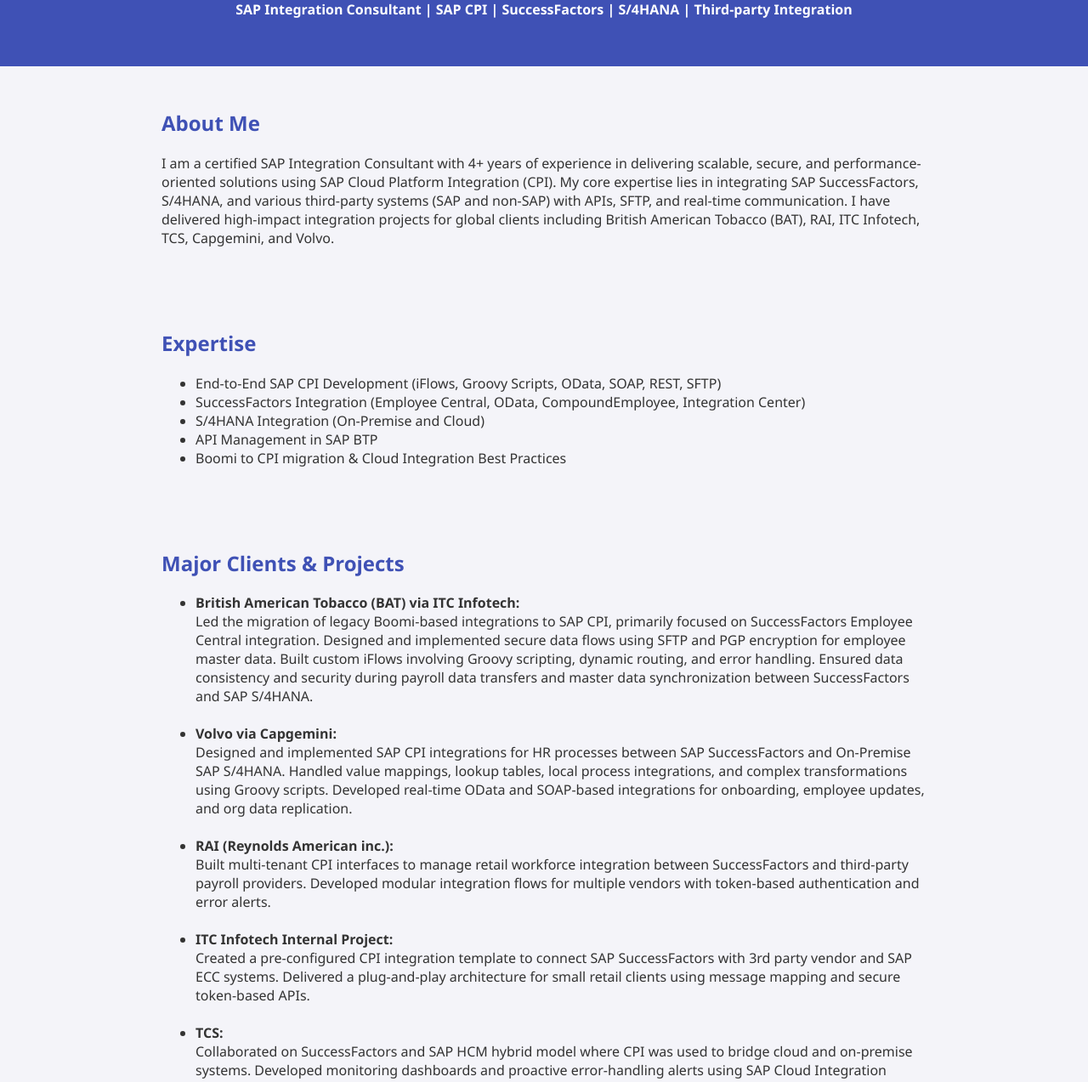
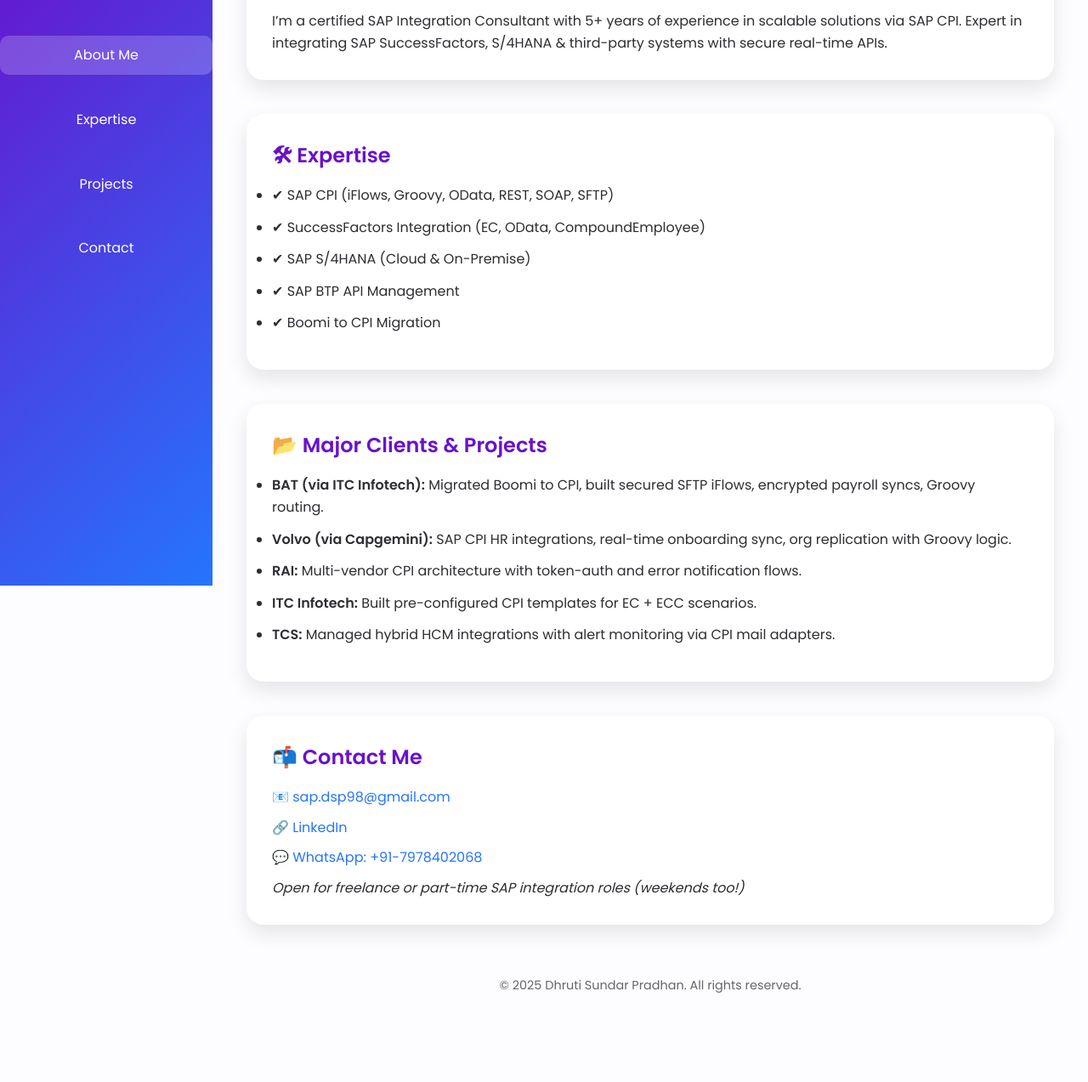
Before and after one commit to dhruti1703/dhruti.github.io, a plain HTML site: page index.html in a window 1280 px wide. Shown: the part 111-1384 px from the top of the page at 85% size. After the commit the page ends 1342 px from the top, so only its background shows below. Drawn offline with Linux system fonts and the light colour scheme.

Commit message:
Update index.html

```diff
--- a/index.html
+++ b/index.html
@@ -4,39 +4,82 @@
   <meta charset="UTF-8">
   <meta name="viewport" content="width=device-width, initial-scale=1.0">
   <title>Dhruti Sundar Pradhan | SAP Integration Consultant</title>
+  <link href="https://fonts.googleapis.com/css2?family=Poppins:wght@300;400;600&display=swap" rel="stylesheet">
   <style>
-        body {
-            font-family: 'Segoe UI', Tahoma, Geneva, Verdana, sans-serif;
-            background-color: #f4f4f9;
-            color: #333;
+    :root {
+      --primary: #6a11cb;
+      --secondary: #2575fc;
+      --bg: #fdfcff;
+      --text-dark: #2d2e32;
+      --card-bg: #ffffff;
+      --card-shadow: rgba(0, 0, 0, 0.1);
+    }
+
+    * {
+      box-sizing: border-box;
       margin: 0;
       padding: 0;
     }
 
-        html {
-            scroll-behavior: smooth;
+    body {
+      font-family: 'Poppins', sans-serif;
+      background: var(--bg);
+      color: var(--text-dark);
+      line-height: 1.6;
+      display: flex;
     }
 
-        header {
-            background-color: #3f51b5;
+    nav {
+      width: 250px;
+      background: linear-gradient(135deg, var(--primary), var(--secondary));
       color: white;
-            padding: 40px 20px;
+      padding-top: 60px;
+      height: 100vh;
+      position: fixed;
+      left: 0;
+      top: 0;
+      display: flex;
+      flex-direction: column;
+      align-items: center;
+    }
+
+    nav h1 {
+      font-size: 1.5em;
+      margin-bottom: 40px;
       text-align: center;
     }
 
-        header h1 {
-            font-size: 2.5em;
-            margin: 0;
-            animation: zoomIn 1s ease-out;
+    nav a {
+      color: white;
+      text-decoration: none;
+      margin: 15px 0;
+      padding: 10px 20px;
+      transition: 0.3s;
+      width: 100%;
+      text-align: center;
+    }
+
+    nav a:hover,
+    nav a.active {
+      background-color: rgba(255, 255, 255, 0.2);
+      border-radius: 10px;
+    }
+
+    main {
+      margin-left: 250px;
+      padding: 40px;
+      width: calc(100% - 250px);
     }
 
     section {
-            padding: 30px 20px;
-            max-width: 900px;
-            margin: auto;
+      margin-bottom: 40px;
+      padding: 30px;
+      background: var(--card-bg);
+      border-radius: 20px;
+      box-shadow: 0 10px 25px var(--card-shadow);
       opacity: 0;
-            transform: translateY(30px);
-            transition: all 0.8s ease-out;
+      transform: translateY(40px);
+      transition: all 0.8s ease;
     }
 
     section.visible {
@@ -44,136 +87,90 @@
       transform: translateY(0);
     }
 
-        h1, h2 {
-            color: #3f51b5;
+    h2 {
+      color: var(--primary);
+      margin-bottom: 15px;
     }
 
-        .contact {
-            margin-top: 20px;
+    ul li {
+      margin-bottom: 12px;
     }
 
     .contact a {
       display: block;
-            color: #3f51b5;
+      color: var(--secondary);
+      font-weight: 500;
+      margin-bottom: 10px;
       text-decoration: none;
-            margin-bottom: 8px;
-            transition: transform 0.2s ease, color 0.2s ease;
+      transition: all 0.3s ease;
     }
 
     .contact a:hover {
-            transform: scale(1.05);
-            color: #1a237e;
+      color: var(--primary);
+      transform: translateX(5px);
     }
 
     footer {
-            background-color: #e0e0e0;
       text-align: center;
       padding: 20px;
-            font-size: 14px;
-            color: #555;
-            opacity: 0;
-            animation: fadeInUp 1s ease-out 1.2s forwards;
-        }
-
-        /* Keyframes for animations */
-        @keyframes zoomIn {
-            from {
-                transform: scale(0.8);
-                opacity: 0;
-            }
-            to {
-                transform: scale(1);
-                opacity: 1;
-            }
-        }
-
-        @keyframes fadeInUp {
-            from {
-                opacity: 0;
-                transform: translateY(30px);
-            }
-            to {
-                opacity: 1;
-                transform: translateY(0);
-            }
+      color: #666;
+      font-size: 0.9em;
     }
   </style>
 </head>
 <body>
-    <header>
-        <h1>Dhruti Sundar Pradhan</h1>
-        <p><strong>SAP Integration Consultant | SAP CPI | SuccessFactors | S/4HANA | Third-party Integration</strong></p>
-    </header>
+  <nav>
+    <h1>Dhruti Pradhan</h1>
+    <a href="#about" class="active">About Me</a>
+    <a href="#expertise">Expertise</a>
+    <a href="#projects">Projects</a>
+    <a href="#contact">Contact</a>
+  </nav>
 
-    <section>
-        <h2>About Me</h2>
+  <main>
+    <section id="about">
+      <h2>💡 About Me</h2>
       <p>
-            I am a certified SAP Integration Consultant with 4+ years of experience in delivering scalable, secure, and performance-oriented solutions
-            using SAP Cloud Platform Integration (CPI). My core expertise lies in integrating SAP SuccessFactors, S/4HANA, and various third-party
-            systems (SAP and non-SAP) with APIs, SFTP, and real-time communication. I have delivered high-impact integration projects for
-            global clients including British American Tobacco (BAT), RAI, ITC Infotech, TCS, Capgemini, and Volvo.
+        I’m a certified SAP Integration Consultant with 5+ years of experience in scalable solutions via SAP CPI. Expert in integrating SAP SuccessFactors, S/4HANA & third-party systems with secure real-time APIs.
       </p>
     </section>
 
-    <section>
-        <h2>Expertise</h2>
+    <section id="expertise">
+      <h2>🛠 Expertise</h2>
       <ul>
-            <li>End-to-End SAP CPI Development (iFlows, Groovy Scripts, OData, SOAP, REST, SFTP)</li>
-            <li>SuccessFactors Integration (Employee Central, OData, CompoundEmployee, Integration Center)</li>
-            <li>S/4HANA Integration (On-Premise and Cloud)</li>
-            <li>API Management in SAP BTP</li>
-            <li>Boomi to CPI migration & Cloud Integration Best Practices</li>
+        <li>✔ SAP CPI (iFlows, Groovy, OData, REST, SOAP, SFTP)</li>
+        <li>✔ SuccessFactors Integration (EC, OData, CompoundEmployee)</li>
+        <li>✔ SAP S/4HANA (Cloud & On-Premise)</li>
+        <li>✔ SAP BTP API Management</li>
+        <li>✔ Boomi to CPI Migration</li>
       </ul>
     </section>
 
-    <section>
-        <h2>Major Clients & Projects</h2>
+    <section id="projects">
+      <h2>📂 Major Clients & Projects</h2>
       <ul>
-            <li>
-                <strong>British American Tobacco (BAT) via ITC Infotech:</strong><br>
-                Led the migration of legacy Boomi-based integrations to SAP CPI, primarily focused on SuccessFactors Employee Central integration.
-                Designed and implemented secure data flows using SFTP and PGP encryption for employee master data.
-                Built custom iFlows involving Groovy scripting, dynamic routing, and error handling.
-                Ensured data consistency and security during payroll data transfers and master data synchronization between SuccessFactors and SAP S/4HANA.
-            </li><br>
-            <li>
-                <strong>Volvo via Capgemini:</strong><br>
-                Designed and implemented SAP CPI integrations for HR processes between SAP SuccessFactors and On-Premise SAP S/4HANA.
-                Handled value mappings, lookup tables, local process integrations, and complex transformations using Groovy scripts.
-                Developed real-time OData and SOAP-based integrations for onboarding, employee updates, and org data replication.
-            </li><br>
-            <li>
-                <strong>RAI (Reynolds American inc.):</strong><br>
-                Built multi-tenant CPI interfaces to manage retail workforce integration between SuccessFactors and third-party payroll providers.
-                Developed modular integration flows for multiple vendors with token-based authentication and error alerts.
-            </li><br>
-            <li>
-                <strong>ITC Infotech Internal Project:</strong><br>
-                Created a pre-configured CPI integration template to connect SAP SuccessFactors with 3rd party vendor and SAP ECC systems.
-                Delivered a plug-and-play architecture for small retail clients using message mapping and secure token-based APIs.
-            </li><br>
-            <li>
-                <strong>TCS:</strong><br>
-                Collaborated on SuccessFactors and SAP HCM hybrid model where CPI was used to bridge cloud and on-premise systems.
-                Developed monitoring dashboards and proactive error-handling alerts using SAP Cloud Integration content modifier and mail adapters.
-            </li>
+        <li><strong>BAT (via ITC Infotech):</strong> Migrated Boomi to CPI, built secured SFTP iFlows, encrypted payroll syncs, Groovy routing.</li>
+        <li><strong>Volvo (via Capgemini):</strong> SAP CPI HR integrations, real-time onboarding sync, org replication with Groovy logic.</li>
+        <li><strong>RAI:</strong> Multi-vendor CPI architecture with token-auth and error notification flows.</li>
+        <li><strong>ITC Infotech:</strong> Built pre-configured CPI templates for EC + ECC scenarios.</li>
+        <li><strong>TCS:</strong> Managed hybrid HCM integrations with alert monitoring via CPI mail adapters.</li>
       </ul>
     </section>
 
-    <section class="contact">
-        <h2>Contact Me</h2>
+    <section id="contact" class="contact">
+      <h2>📬 Contact Me</h2>
       <a href="mailto:sap.dsp98@gmail.com">📧 sap.dsp98@gmail.com</a>
-        <a href="https://www.linkedin.com/in/dhruti-sundar-pradhan" target="_blank">🔗 LinkedIn Profile</a>
+      <a href="https://www.linkedin.com/in/dhruti-sundar-pradhan" target="_blank">🔗 LinkedIn</a>
       <a href="https://wa.me/917978402068" target="_blank">💬 WhatsApp: +91-7978402068</a>
-        <p><em>Available for freelance/part-time integration projects — including weekend support delivery.</em></p>
+      <p><em>Open for freelance or part-time SAP integration roles (weekends too!)</em></p>
     </section>
 
     <footer>
       &copy; 2025 Dhruti Sundar Pradhan. All rights reserved.
     </footer>
+  </main>
 
   <script>
-        // Fade in sections on scroll
     const sections = document.querySelectorAll("section");
     const observer = new IntersectionObserver(entries => {
       entries.forEach(entry => {
@@ -181,12 +178,16 @@
           entry.target.classList.add("visible");
         }
       });
-        }, {
-            threshold: 0.1
+    }, { threshold: 0.1 });
+
+    sections.forEach(section => observer.observe(section));
+
+    const links = document.querySelectorAll('nav a');
+    links.forEach(link => {
+      link.addEventListener('click', function () {
+        links.forEach(el => el.classList.remove('active'));
+        this.classList.add('active');
       });
-
-        sections.forEach(section => {
-            observer.observe(section);
     });
   </script>
 </body>
```
Lines whose indentation alone changed are shown as unchanged.
